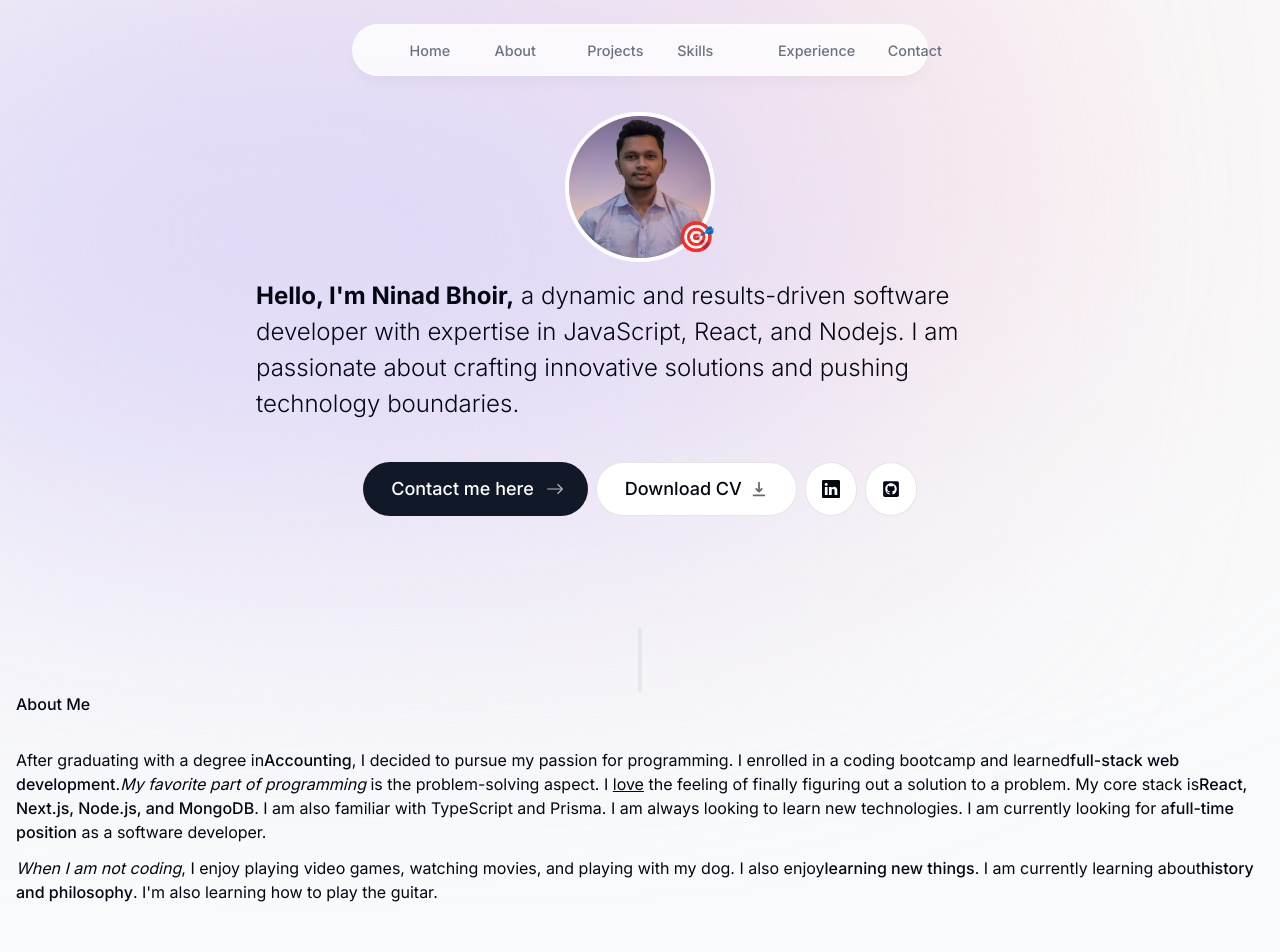
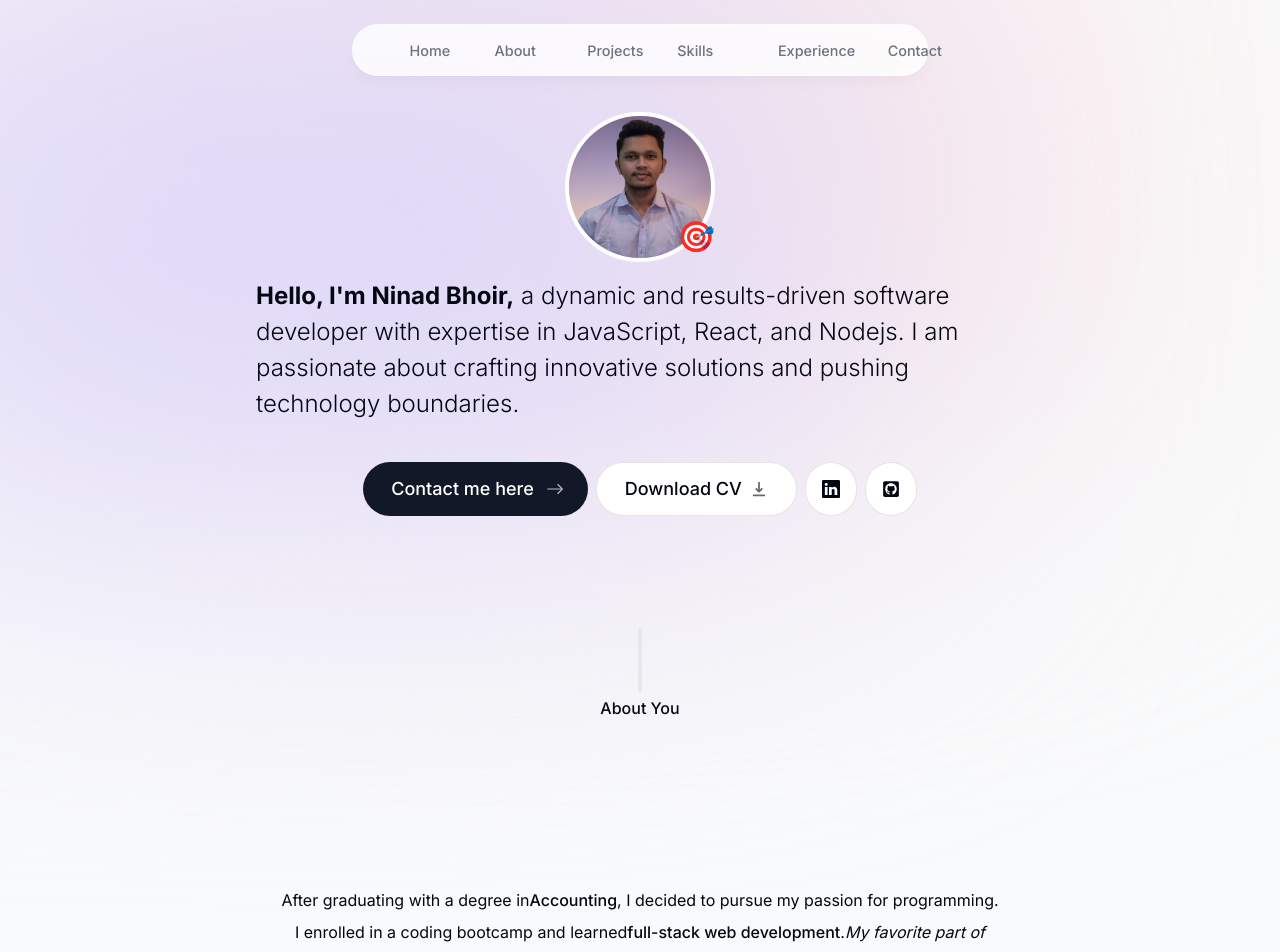
Before and after one commit to ninad-2022/portfolio-webapp, a Next.js app in the folder webapp/: page / in a window 1280 px wide. Shown: the top 952 px of the page. Built offline with nearby package versions, Linux system fonts and the light colour scheme.

Commit message:
change from interface to type

```diff
--- a/webapp/src/components/about/about.tsx
+++ b/webapp/src/components/about/about.tsx
@@ -1,9 +1,12 @@
 import React from "react";
+import Heading from "@/components/heading/heading";
 
 const About = () => {
   return (
-    <section>
-      <h2 className="text-3-xl font-medium capitalize mb-8">About me</h2>
+    <section className="mb-28 max-w-[45rem] text-center leading-8">
+      <h2 className="text-3-xl font-medium capitalize mb-8 sm:mb-40">
+        <Heading>About you</Heading>
+      </h2>
       <p className="mb-3">
         After graduating with a degree in
         <span className="font-medium">Accounting</span>, I decided to pursue my
--- a/webapp/src/components/header/header.tsx
+++ b/webapp/src/components/header/header.tsx
@@ -1,15 +1,14 @@
 "use client";
-import React, { CSSProperties, FC, Validator } from "react";
+import React, { FC } from "react";
 import { motion } from "framer-motion";
 import Link from "next/link";
-import PropTypes from "prop-types";
 
-interface LinkData {
+type LinkData = {
   hash: string;
   name: string;
 }
 
-interface HeaderPros {
+type HeaderPros = {
   links: LinkData[];
   headerClasses?: string;
   navStyles?: string;
@@ -54,16 +53,4 @@ const Header: FC<HeaderPros> = ({
   );
 };
 
-Header.propTypes = {
-  links: PropTypes.arrayOf(
-    PropTypes.shape({
-      hash: PropTypes.string.isRequired,
-      name: PropTypes.string.isRequired,
-    })
-  ).isRequired as Validator<LinkData[]>,
-  headerClasses: PropTypes.string as Validator<string>,
-  navStyles: PropTypes.string as Validator<string>,
-  linkStyles: PropTypes.string as Validator<string>,
-};
-
 export default Header;
--- /dev/null
+++ b/webapp/src/components/heading/heading.tsx
@@ -0,0 +1,10 @@
+import React, { FC, ReactNode } from "react";
+
+const Heading: FC<{ children: ReactNode }> = ({ children }) => {
+  return (
+    <h2 className="text-3-xl font-medium capitalize mb-8 sm:mb-40">
+      {children}
+    </h2>
+  );
+};
+export default Heading;
```
Also changed, not shown: webapp/src/components/divider/divider.tsx (+2 -8 lines), webapp/src/components/intro/intro.tsx (+3 -13 lines).
